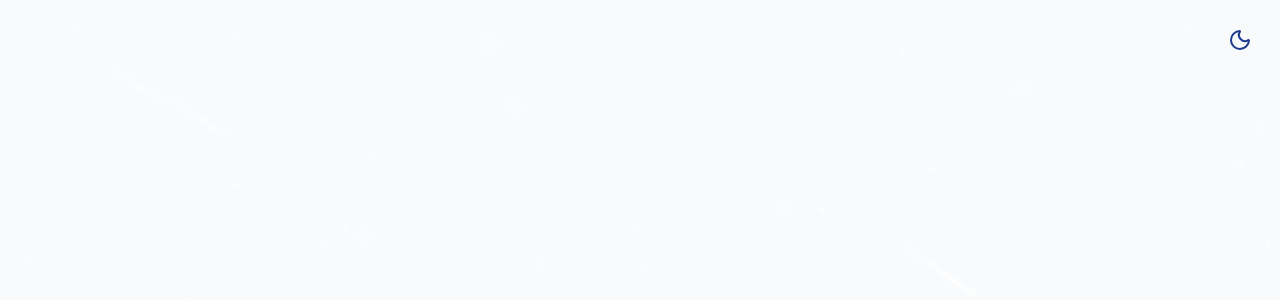
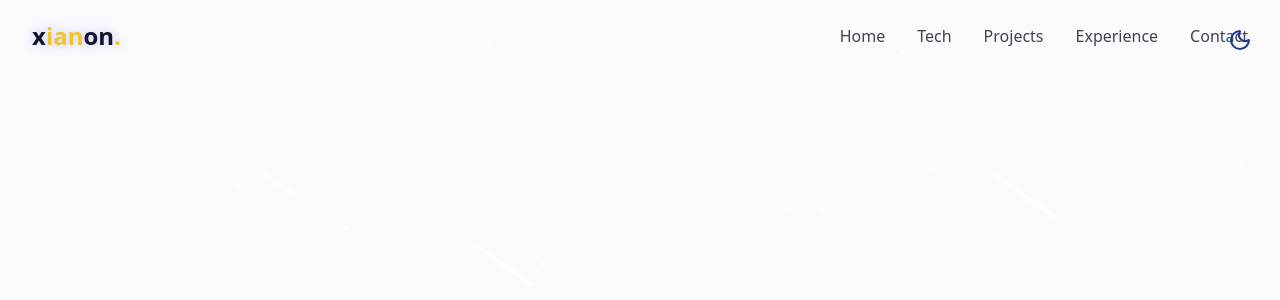
Before and after one commit to xianonnnnn/xianon-portfolio, a React (Vite) app: page / in a window 1280 px wide. Shown: the top 300 px of the page. Built offline with nearby package versions, Linux system fonts and the light colour scheme.

Commit message:
Designed navbar and modified colors

```diff
--- /dev/null
+++ b/src/components/Navbar.jsx
@@ -0,0 +1,81 @@
+
+import {cn} from "@/lib/utils"
+import { Menu, X } from "lucide-react";
+import { useEffect, useState  } from "react";
+
+const navItems = [
+    {name: "Home", href: "#hero"},
+    {name: "Tech", href: "#tech"},
+    {name: "Projects", href: "#projects"},
+    {name: "Experience", href: "#experience"},
+    {name: "Contact", href: "#contact"},
+];
+
+export const Navbar = () => {
+    const [isScrolled, setIsScrolled] = useState(false);
+    const [isMenuOpen, setIsMenuOpen] = useState(false);
+
+    useEffect(() => {
+        const handleScroll = () => {
+            setIsScrolled(window.screenY > 10)
+        };
+
+        window.addEventListener("scroll", handleScroll);
+        return () => window.removeEventListener("scroll", handleScroll);
+    }, []);
+
+    return (
+        <nav
+            className={cn(
+                "fixed w-full z-40 transition-all duration-300",
+                isScrolled ? "py-3 bg-background/80 backdrop-blur-md shadow-xs" : "py-5"
+            )}
+        >
+            <div className="container flex items-center justify-between">
+                <a className="text-2xl font-bold text-primary flex items-center" href ="hero">
+                    <span className="text-glow">
+                        <span className="text-glow text-foreground"> x</span>ian<span className="text-glow text-foreground">on</span>.
+                    </span>
+                </a>
+
+                {/* desktop nav */}
+                <div className="hidden md:flex space-x-8">
+                    {navItems.map((item, key) => (
+                        <a key={key} href={item.href} className="text-foreground/80 hover:text-primary transition-colors duration-300">
+                            {item.name}
+                        </a>
+                    ))}
+                </div>
+
+                {/* mobile nav */}
+
+                <button
+                    onClick = {()=> setIsMenuOpen((prev)=> !prev)}
+                    className="md:hidden p-2 text-foreground z-50"
+                    aria-label={isMenuOpen ? "Close Menu" : "Open Menu"}
+                >
+                    {isMenuOpen ? <X size={24} /> : <Menu size={24}/>}
+                </button>
+
+                <div className={cn("fixed inset-0 bg-background/95 backdroup-blur-md z-40 flex flex-col items-center justify-center",
+                    "transition-all duration-300 md:hidden",
+                    isMenuOpen ? "opacity-100 pointer-events-auto" : "opacity-0 pointer-events-none"
+                )}>
+                    <div className="flex flex-col space-y-8 text-xl">
+                        {navItems.map((item, key) => (
+                            <a
+                                key={key}
+                                href={item.href}
+                                className="text-foreground/80 hover:text-primary transition-colors duration-300"
+                                onClick={() => setIsMenuOpen(false)}
+                                >
+                                    {item.name}
+                            </a>
+                        ))}
+                    </div>
+                </div>
+
+            </div>
+        </nav>
+    );
+}
--- a/src/index.css
+++ b/src/index.css
@@ -72,7 +72,7 @@
 
     --card: 0 0% 100%;
 
-    --primary: 250 47% 60%;
+    --primary: /*250 47% 60%*/ 47 87% 55%;
     --primary-foreground: 210 40% 98%;
 
     --border: 214 32% 91%;
@@ -84,7 +84,7 @@
 
     --card: 222 47% 8%;
 
-    --primary: 250 65% 65%;
+    --primary: /*250 65% 65%*/ 47 87% 55%;
     --primary-foreground: 213 31% 91%;
 
     --border: 217 33% 20%;
--- a/src/pages/Home.jsx
+++ b/src/pages/Home.jsx
@@ -1,5 +1,6 @@
 import { ThemeToggle } from '../components/ThemeToggle';
 import { StarBackground } from '../components/StarBackground';
+import { Navbar } from '../components/Navbar';
 
 export const Home = () => {
     return (
@@ -11,6 +12,7 @@
             <StarBackground />
 
             {/* Navbar */}
+            <Navbar />
 
             {/* Main Content */}
 
```
